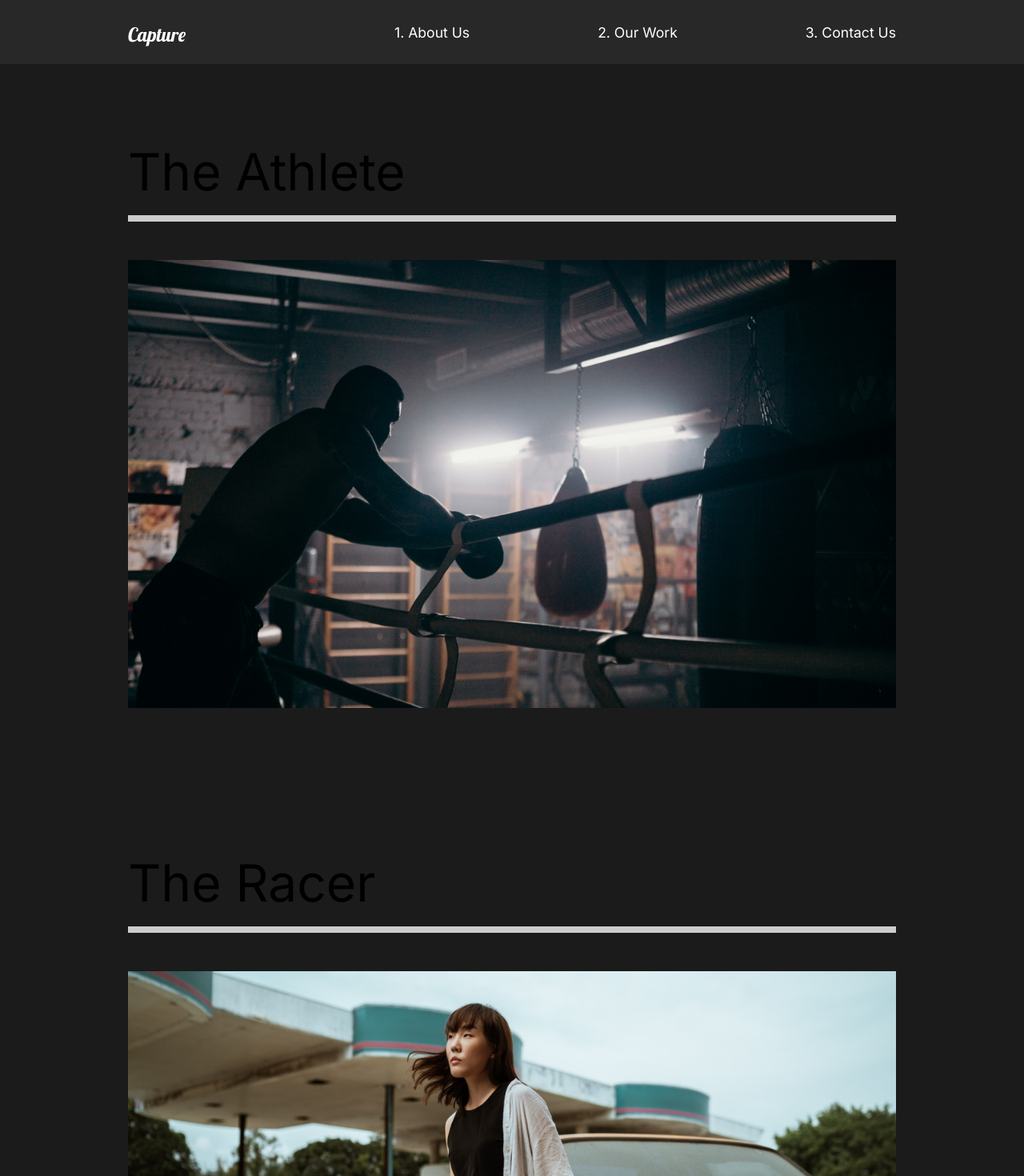
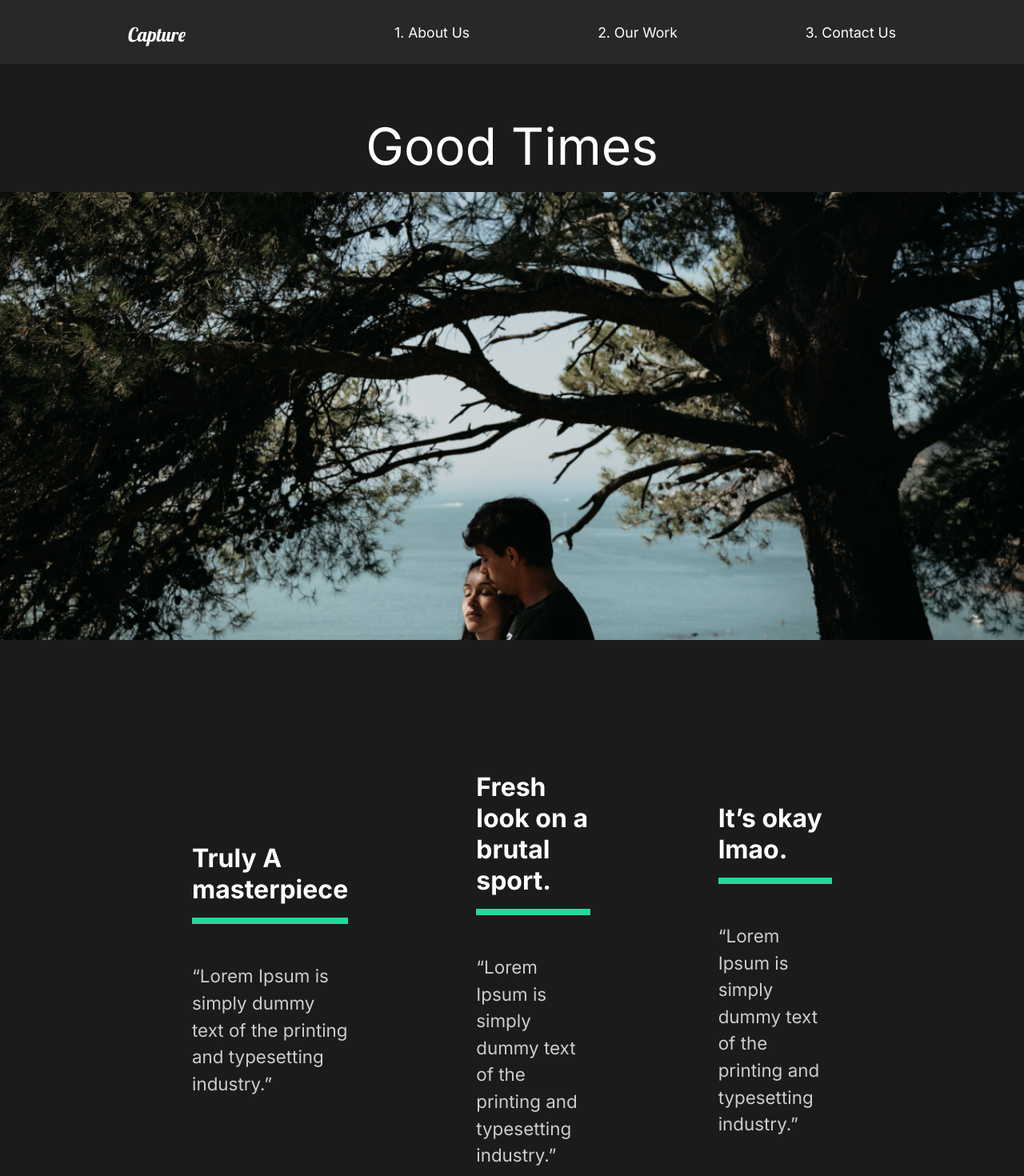
Before and after one commit to AndreRoy259/capture, a React (Create React App) app: page /work/good-times in a window 1280 px wide. Shown: the top 1470 px of the page at 80% size. Built offline with nearby package versions, Linux system fonts and the light colour scheme.

Commit message:
Movie Details

```diff
--- a/src/App.js
+++ b/src/App.js
@@ -6,6 +6,7 @@
 import Nav from "./components/Nav";
 import OurWork from "./pages/OurWork";
 import ContactUs from "./pages/ContactUs";
+import MovieDetail from "./pages/MovieDetail";
 
 // Router
 import { Switch, Route } from "react-router-dom";
@@ -19,8 +20,11 @@
         <Route path="/" exact>
           <AboutUs />
         </Route>
-        <Route path="/work">
+        <Route path="/work" exact>
           <OurWork />
+        </Route>
+        <Route path="/work/:id">
+          <MovieDetail />
         </Route>
         <Route path="/contact">
           <ContactUs />
--- /dev/null
+++ b/src/movieState.js
@@ -0,0 +1,81 @@
+//Import Images
+import athlete from "./img/athlete-small.png";
+import goodtimes from "./img/goodtimes-small.png";
+import theracer from "./img/theracer-small.png";
+import athlete2 from "./img/athlete2.png";
+import goodtimes2 from "./img/good-times2.jpg";
+import theracer2 from "./img/the-racer2.jpg";
+
+export const MovieState = () => {
+  return [
+    {
+      title: "The Athlete",
+      mainImg: athlete,
+      secondaryImg: athlete2,
+      url: "/work/the-athlete",
+      awards: [
+        {
+          title: "Truly A masterpiece",
+          description:
+            "“Lorem Ipsum is simply dummy text of the printing and typesetting industry.”",
+        },
+        {
+          title: "Fresh look on a brutal sport.",
+          description:
+            "“Lorem Ipsum is simply dummy text of the printing and typesetting industry.”",
+        },
+        {
+          title: "It’s okay lmao.",
+          description:
+            "“Lorem Ipsum is simply dummy text of the printing and typesetting industry.”",
+        },
+      ],
+    },
+    {
+      title: "Good Times",
+      mainImg: goodtimes,
+      url: "/work/good-times",
+      secondaryImg: goodtimes2,
+      awards: [
+        {
+          title: "Truly A masterpiece",
+          description:
+            "“Lorem Ipsum is simply dummy text of the printing and typesetting industry.”",
+        },
+        {
+          title: "Fresh look on a brutal sport.",
+          description:
+            "“Lorem Ipsum is simply dummy text of the printing and typesetting industry.”",
+        },
+        {
+          title: "It’s okay lmao.",
+          description:
+            "“Lorem Ipsum is simply dummy text of the printing and typesetting industry.”",
+        },
+      ],
+    },
+    {
+      title: "The Racer",
+      mainImg: theracer,
+      url: "/work/the-racer",
+      secondaryImg: theracer2,
+      awards: [
+        {
+          title: "Truly A masterpiece",
+          description:
+            "“Lorem Ipsum is simply dummy text of the printing and typesetting industry.”",
+        },
+        {
+          title: "Fresh look on a brutal sport.",
+          description:
+            "“Lorem Ipsum is simply dummy text of the printing and typesetting industry.”",
+        },
+        {
+          title: "It’s okay lmao.",
+          description:
+            "“Lorem Ipsum is simply dummy text of the printing and typesetting industry.”",
+        },
+      ],
+    },
+  ];
+};
--- /dev/null
+++ b/src/pages/MovieDetail.js
@@ -0,0 +1,115 @@
+import React, { useState, useEffect } from "react";
+import styled from "styled-components";
+import { useHistory } from "react-router-dom";
+import { MovieState } from "../movieState";
+
+const MovieDetail = () => {
+  const history = useHistory();
+  const url = history.location.pathname;
+  const [movies, setMovies] = useState(MovieState);
+  const [movie, setMovie] = useState(null);
+
+  // UseEffect
+  useEffect(() => {
+    const currentMovie = movies.filter((stateMovie) => stateMovie.url === url);
+    setMovie(currentMovie[0]);
+  }, [movies, url]);
+
+  return (
+    <>
+      {movie && (
+        <StyledDetails>
+          <StyledHeadLine>
+            <h2>{movie.title}</h2>
+            <img src={movie.mainImg} alt="movie" />
+          </StyledHeadLine>
+          <StyledAwards>
+            {movie.awards.map((award) => (
+              <Award
+                title={award.title}
+                description={award.description}
+                key={award.title}
+              />
+            ))}
+          </StyledAwards>
+          <StyledImageDisplay>
+            <img src={movie.secondaryImg} alt="movie"/>
+          </StyledImageDisplay>
+        </StyledDetails>
+      )}
+    </>
+  );
+};
+
+const StyledDetails = styled.div`
+  color: white;
+`;
+
+const StyledHeadLine = styled.div`
+  min-height: 90vh;
+  padding-top: 20vh;
+  position: relative;
+
+  h2 {
+    position: absolute;
+    top: 10%;
+    left: 50%;
+    transform: translate(-50%, -10%);
+  }
+
+  img {
+    width: 100%;
+    height: 70vh;
+    object-fit: cover;
+  }
+`;
+
+const StyledAwards = styled.div`
+  min-height: 80vh;
+  display: flex;
+  margin: 5rem 10rem;
+  align-items: center;
+  justify-content: space-around;
+`;
+
+const StyledAward = styled.div`
+  padding: 5rem;
+
+  h3 {
+    font-size: 2rem;
+  }
+
+  .line {
+    width: 100%;
+    background: #23d997;
+    height: 0.5rem;
+    margin: 1rem 0rem;
+  }
+
+  p {
+    padding: 2rem 0rem;
+  }
+`;
+
+const StyledImageDisplay=styled.div`
+min-height: 50vh;
+
+img{
+  width: 100%;
+  height: 100vh;
+  object-fit: cover;
+}
+`;
+
+// Award Component
+const Award = ({ title, description }) => {
+  return (
+    <StyledAward>
+      <h3>{title}</h3>
+      <div className="line"></div>
+      <p>{description}</p>
+    </StyledAward>
+  );
+};
+
+export default MovieDetail;
--- a/src/pages/OurWork.js
+++ b/src/pages/OurWork.js
@@ -13,21 +13,21 @@
       <StyledMovie>
         <h2>The Athlete</h2>
         <div className="line"></div>
-        <Link>
+        <Link to="/work/the-athlete">
           <img src={athlete} alt="athlete" />
         </Link>
       </StyledMovie>
       <StyledMovie>
         <h2>The Racer</h2>
         <div className="line"></div>
-        <Link>
+        <Link to="/work/the-racer">
           <img src={theracer} alt="the racer" />
         </Link>
       </StyledMovie>
       <StyledMovie>
         <h2>Good Times</h2>
         <div className="line"></div>
-        <Link>
+        <Link to="/work/good-times">
           <img src={goodtimes} alt="goodtimes" />
         </Link>
       </StyledMovie>
@@ -40,7 +40,7 @@
   overflow: hidden;
   padding: 5rem 10rem;
 
-  h2{
+  h2 {
     padding: 1rem 0rem;
   }
 `;
@@ -48,13 +48,13 @@
 const StyledMovie = styled.div`
   padding-bottom: 10rem;
 
-  .line{
-    height:0.5rem;
+  .line {
+    height: 0.5rem;
     background: #ccc;
     margin-bottom: 3rem;
   }
 
-  img{
+  img {
     width: 100%;
     height: 70vh;
     object-fit: cover;
```
Also changed, not shown: 1 other file (tests, documents, lock files or other folders).
